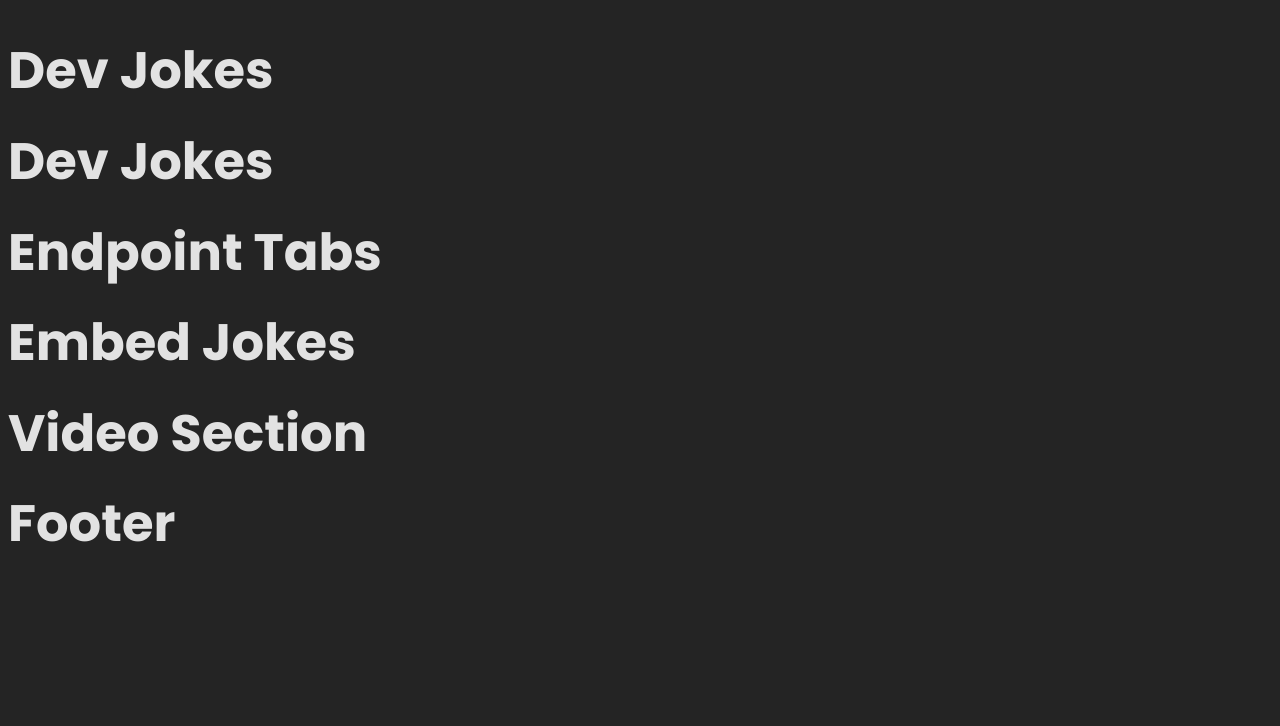
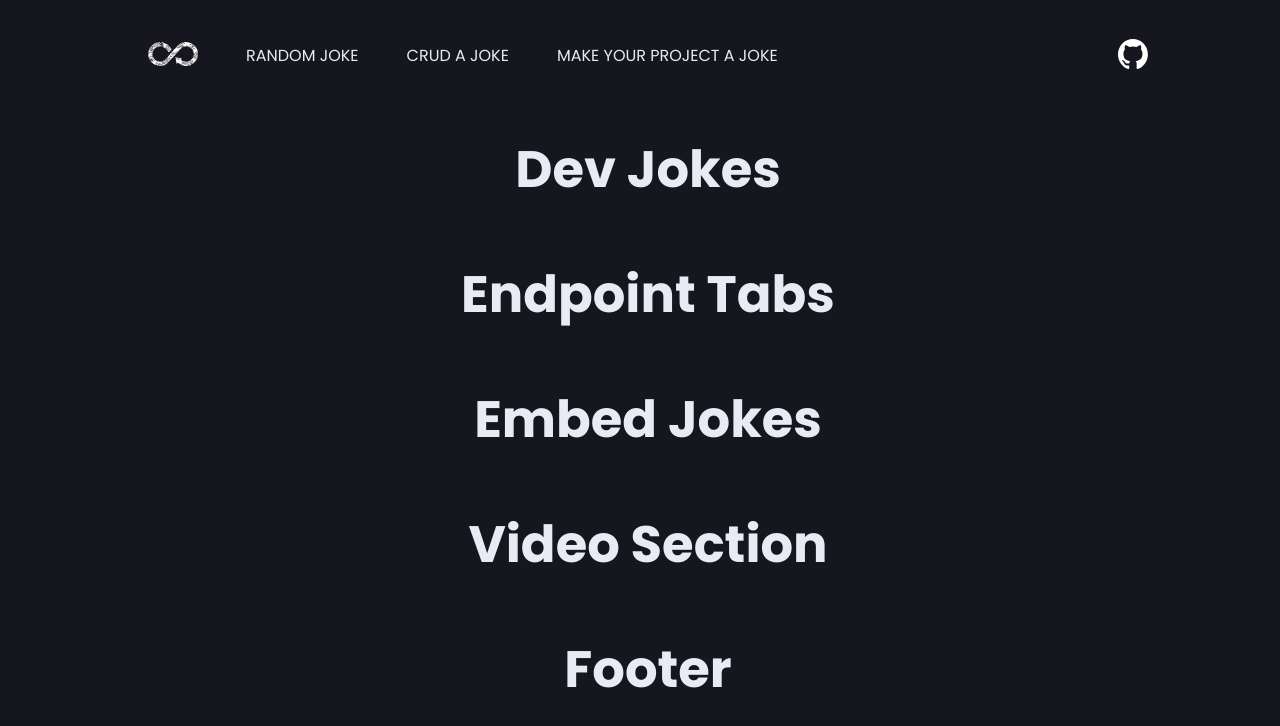
Before and after one commit to alexanderstoehr/Devjokes-API, a React (Vite) app in the folder frontend/devjokes-api/: page / in a window 1280 px wide. Shown: the top 726 px of the page. Built offline with nearby package versions, Linux system fonts and the light colour scheme.

Commit message:
desktop header styled

```diff
--- a/frontend/devjokes-api/src/App.jsx
+++ b/frontend/devjokes-api/src/App.jsx
@@ -1,4 +1,3 @@
-import './App.css'
 import Router from "./routes";
 
 function App() {
--- a/frontend/devjokes-api/src/components/Header.jsx
+++ b/frontend/devjokes-api/src/components/Header.jsx
@@ -1,6 +1,20 @@
-export default function Header () {
+import {HeaderStyled} from "../styles/globalStyles.js";
+
+export default function Header() {
     return (
-        <>
-            <h1>Dev Jokes</h1>
-        </>
-    )}
+        <HeaderStyled>
+            <div className="nav-box">
+                <a className="grower" href="/"> <img src="/logo-as.svg" alt="DevJokes Logo"/></a>
+                <nav>
+                    <ul>
+                        <li><a href="/#jokes">RANDOM JOKE</a></li>
+                        <li><a href="/#memes">CRUD A JOKE</a></li>
+                        <li><a href="/#videos">MAKE YOUR PROJECT A JOKE</a></li>
+                    </ul>
+                </nav>
+            </div>
+            <a className="grower github" href="https://github.com/alexanderstoehr/Devjokes-API" target="_blank"><img
+                src="/logo-github.svg"/></a>
+        </HeaderStyled>
+    )
+}
--- a/frontend/devjokes-api/src/index.css
+++ b/frontend/devjokes-api/src/index.css
@@ -1,4 +1,3 @@
-
 @import url('https://fonts.googleapis.com/css2?family=Poppins:ital,wght@0,100;0,200;0,300;0,400;0,500;0,600;0,700;0,800;0,900;1,100;1,200;1,300;1,400;1,500;1,600;1,700;1,800;1,900&display=swap');
 
 :root {
@@ -6,10 +5,6 @@
     font-size: 16px;
     line-height: 1.5;
     font-weight: 400;
-
-  color-scheme: light dark;
-  color: rgba(255, 255, 255, 0.87);
-  background-color: #242424;
 
     box-sizing: border-box;
     margin: 0;
@@ -21,52 +16,73 @@
 
     /*Colors*/
     --color-pink: #FB7BB8;
-  --color-purple:#7364DB;
+    --color-purple: #7364DB;
     --color-light-blue: #2775FF;
-  --color-dark-blue:#5415F1;
-  --color-font-bright:#EAEAF4;
-  --color-dark:#16161E;
+    --color-dark-blue: #5415F1;
+    --color-font-bright: #EAEAF4;
+    --color-dark: #16161E;
     --gradient: linear-gradient(220deg, #50D1B2 0%, #824EDB 40.48%, #DD50D6 80.96%);
 
     /*Fonts*/
     --fontsize-nav: 1rem;
     --fontsize-title: 2.2rem;
     --fontsize-subtitle: 1rem;
-  --fontsize-tabnav:0.8rem;
+    --fontsize-tabnav: 0.8rem;
     --fontsize-sectiontitle: 1.75rem;
     --fontsize-cardquestion: 1.75rem;
     --fontsize-cardpunchline: 1.25rem;
     --fontweight-title: 700;
     --fontweight-subtitle: 500;
-  --fontweight-card:600;
+    --fontweight-card: 600;
 
     /*Borders*/
-  --border-radius-big:1rem;
+    --border-radius-big: 1rem;
     --border-radius-mid: 0.75rem;
-  --border-radius-small:0.25rem;
+    --border-radius-small: 0.25rem;
 
 
 }
 
-a {}
-a:hover {}
+a {
+    color: unset;
+}
+
+a:hover {
+    color: var(--color-pink)
+}
 
 body {
     display: flex;
+    justify-content: center;
     width: 100vw;
     min-height: 100vh;
+    background-color: var(--color-dark);
+
 }
 
 h1 {
     font-size: 3.2em;
     line-height: 1.1;
+    color: var(--color-font-bright);
 }
 
-button {}
-button:hover {}
+button {
+}
+
+button:hover {
+}
+
 button:focus,
-button:focus-visible {}
+button:focus-visible {
+}
 
 @media (prefers-color-scheme: light) {
-  :root {}
+    :root {
     }
+}
+
+a.grower:hover {
+    transform: scale(1.1);
+    transition: all 0.2s ease-in-out;
+
+}
--- a/frontend/devjokes-api/src/routes/home.jsx
+++ b/frontend/devjokes-api/src/routes/home.jsx
@@ -4,17 +4,18 @@ import EndpointTabs from "../components/EndpointTabs.jsx";
 import EmbedJokes from "../components/EmbedJokes.jsx";
 import VideoSection from "../components/VideoSection.jsx";
 import Footer from "../components/Footer.jsx";
+import {MainContentStyled} from "../styles/globalStyles.js";
 
 export default function Home() {
     return (
-        <>
+        <MainContentStyled>
            <Header/>
             <Hero/>
             <EndpointTabs/>
             <EmbedJokes/>
             <VideoSection/>
             <Footer/>
-        </>
+        </MainContentStyled>
 
     );
 }
--- a/frontend/devjokes-api/src/styles/globalStyles.js
+++ b/frontend/devjokes-api/src/styles/globalStyles.js
@@ -1 +1,56 @@
 import styled from "styled-components";
+
+
+export const MainContentStyled = styled.div`
+    display: flex;
+    flex-direction: column;
+    align-items: center;
+    width: 1000px;
+    min-height: 100vh;
+    padding: 0 20px;
+`;
+
+export const HeaderStyled = styled.header`
+    display: flex;
+    justify-content: space-between;
+    align-items: center;
+    width: 100%;
+    padding: 20px 0;
+
+    .nav-box {
+        display: flex;
+        align-items: flex-start;
+        align-items: center;
+
+    }
+
+    img {
+        max-height: 50px;
+
+
+    }
+
+    .github {
+        img {
+            min-height: 30px;
+        }
+    }
+
+    nav {
+        ul {
+            display: flex;
+            list-style: none;
+            color: var(--color-font-bright);
+            font-size: var(--fontsize-nav);
+            padding: 0 0 0.2rem 1.5rem;
+
+            li {
+                margin: 0 1.5rem;
+
+                a {
+                    text-decoration: none;
+                }
+            }
+        }
+    }
+`;
```
Also changed, not shown: frontend/devjokes-api/src/App.css (deleted). Lines whose indentation alone changed are shown as unchanged.
